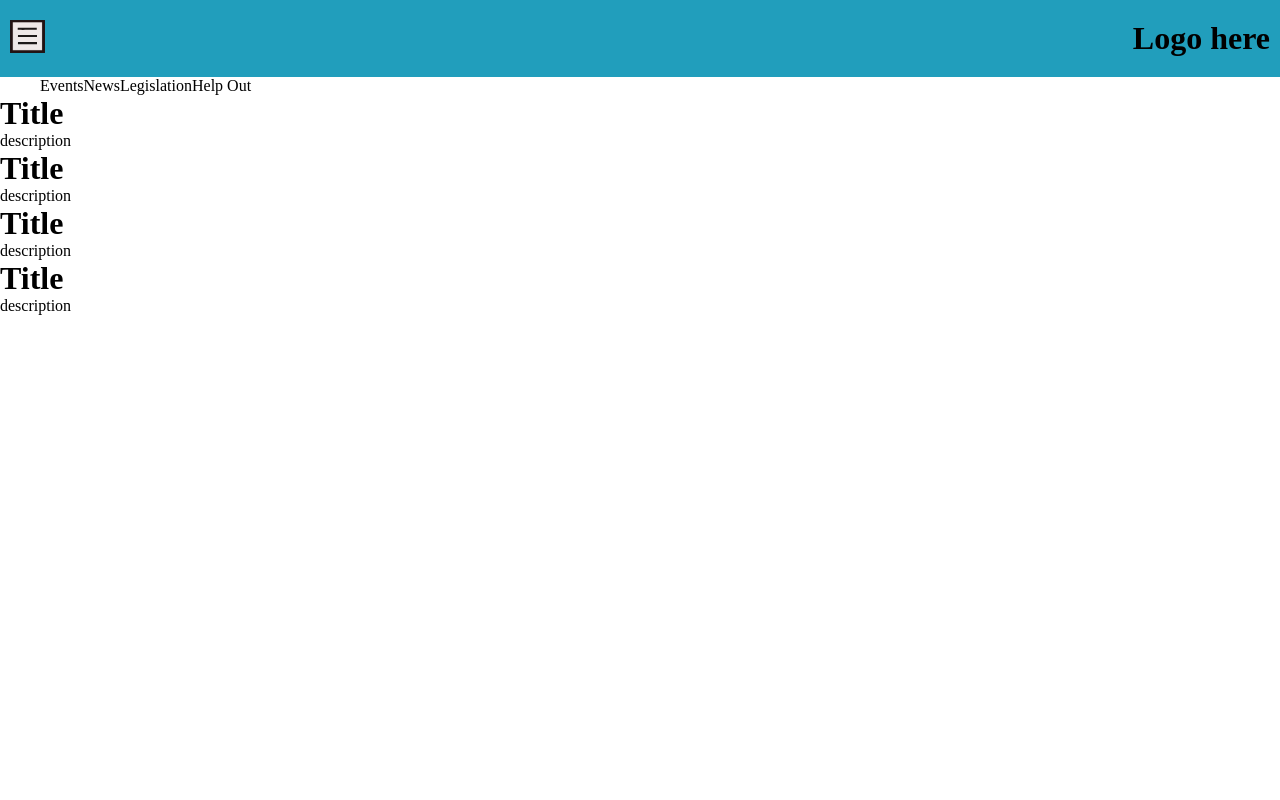
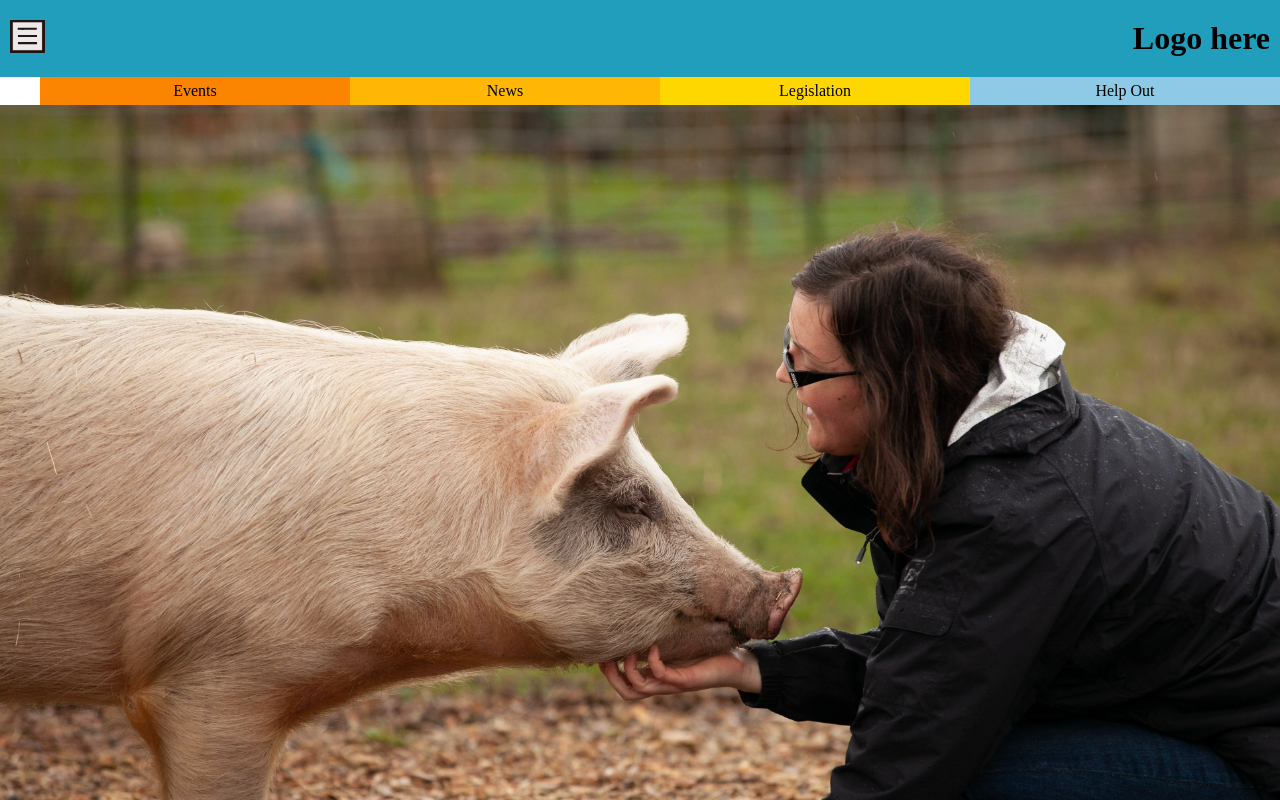
Before and after one commit to stardust2stardust/for-the-animals, a React (Create React App) app: page / in a window 1280 px wide. Shown: the top 800 px of the page. Built offline with nearby package versions, Linux system fonts and the light colour scheme.

Commit message:
add main image for landing page

```diff
--- a/src/App.js
+++ b/src/App.js
@@ -1,12 +1,14 @@
 import Header from "./components/Header";
 import SecondaryNav from "./components/SecondaryNav";
 import Main from "./components/Main";
+import HeroImage from "./components/HeroImage";
 
 function App() {
   return (
     <div>
       <Header />
       <SecondaryNav />
+      <HeroImage />
       <Main />
     </div>
   );
--- /dev/null
+++ b/src/components/HeroImage.js
@@ -0,0 +1,17 @@
+import menuIcon from "../images/ben-mater-ek56eeYMKoQ-unsplash.jpg";
+
+const HeroImage = () => {
+  return (
+    <div className="hero">
+      <img
+        className="img-hero"
+        src={menuIcon}
+        alt="woman petting pig"
+      />
+    </div>
+  );
+};
+
+export default HeroImage;
+
+// Photo by <a href="https://unsplash.com/@benjmater?utm_source=unsplash&utm_medium=referral&utm_content=creditCopyText">Ben Mater</a> on <a href="https://unsplash.com/s/photos/animal-sanctuary?utm_source=unsplash&utm_medium=referral&utm_content=creditCopyText">Unsplash</a>
--- a/src/components/SecondaryNav.js
+++ b/src/components/SecondaryNav.js
@@ -2,10 +2,10 @@ const SecondaryNav = () => {
   return (
     <div>
       <ul className="nav-secondary">
-        <li>Events</li>
-        <li>News</li>
-        <li>Legislation</li>
-        <li>Help Out</li>
+        <li className="nav-item nav-events">Events</li>
+        <li className="nav-item nav-news">News</li>
+        <li className="nav-item nav-legislation">Legislation</li>
+        <li className="nav-item nav-help">Help Out</li>
       </ul>
     </div>
   );
--- a/src/index.css
+++ b/src/index.css
@@ -28,3 +28,29 @@
   list-style: none;
   width: 100%;
 }
+
+.nav-item {
+  padding: 5px;
+  width: 25%;
+  text-align: center;
+}
+
+.nav-events {
+  background-color: var(--accent-med);
+}
+
+.nav-news {
+  background-color: var(--acent-light);
+}
+
+.nav-legislation {
+  background-color: gold;
+}
+
+.nav-help {
+  background-color: var(--main-light);
+}
+
+.img-hero {
+  width: 100vw;
+}
```
Also changed, not shown: src/images/ben-mater-ek56eeYMKoQ-unsplash.jpg (added).
